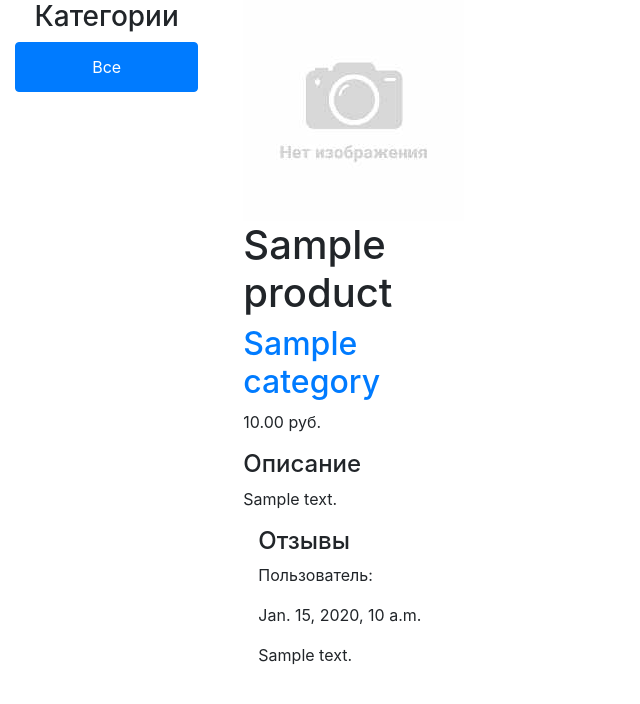
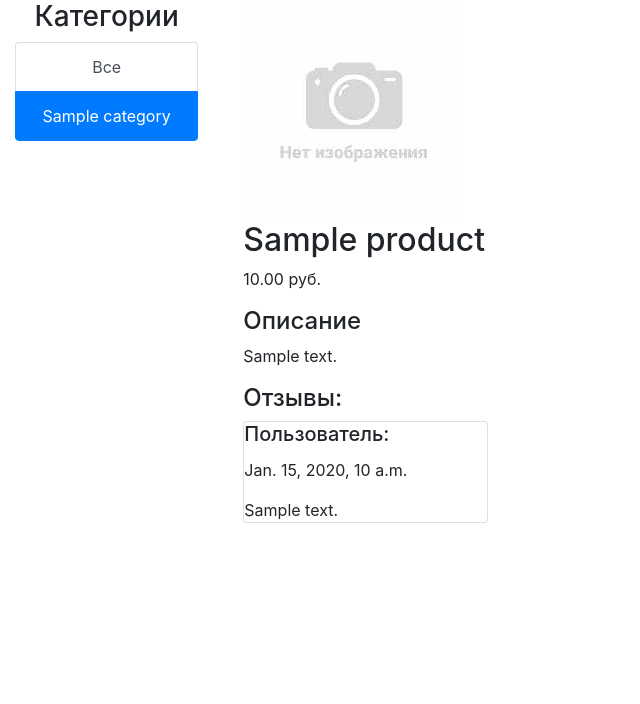
Before and after one commit to DenisDenis2015/simpleDjangoStore, a Django app: a page that uses shopApp/shop/templates/shop/index.html in a window 1280 px wide. Shown: the part 48-752 px from the top of the page, without its empty margins (0-640 px from the left). Run offline with Django 3.2, Linux system fonts and the light colour scheme; tables that the repository leaves empty hold one stand-in row (values such as "Sample post"); some libraries are stand-ins or nearby versions.

Commit message:
selected category in details page fix

```diff
--- a/shopApp/shop/templates/shop/category/category.html
+++ b/shopApp/shop/templates/shop/category/category.html
@@ -6,7 +6,10 @@
             Все
         </a>
         {% for cat in categories %}
-        <a {% if category.slug == cat.slug %} class="list-group-item list-group-item-action active" {% endif %} class="list-group-item list-group-item-action"
+        <a {% if cat.name == category.name %}
+                class="list-group-item list-group-item-action active"
+           {% endif %}
+             class="list-group-item list-group-item-action"
              href="{{ cat.get_absolute_url }}">{{ cat.name }}
         </a>
         {% endfor %}
--- a/shopApp/shop/templates/shop/index.html
+++ b/shopApp/shop/templates/shop/index.html
@@ -17,12 +17,12 @@
 <body>
     <div class="container-fluid">
         <section id="header" class="text-center">
-            <div class="top container">
+            <div>
                 Мой Онлайн-Магазин
             </div>
-            <div class="top-bl">
-                <div class="container">
-                    <div class="cart">Ваша корзина пуста</div>
+            <div>
+                <div>
+                    <div>Ваша корзина пуста</div>
                 </div>
             </div>
         </section>
@@ -30,7 +30,7 @@
             <section id="category" class="col-md-2 text-center">
                 {% include "shop/category/category.html" %}
             </section>
-            <section id="content row" class="col-md-8">
+            <section id="content" class="col-md-8">
                 {% block content %}{% endblock %}
             </section>
         </div>
--- a/shopApp/shop/templates/shop/product/detail.html
+++ b/shopApp/shop/templates/shop/product/detail.html
@@ -4,14 +4,14 @@
 {{ product.name }}
 {% endblock %}
 {% block content %}
-<div class="product-detail">
+<div>
     <div class="col-sm-4">
-        <img src="{% if product.image %}{{ product.image.url }}{% else %}{% static "img/no-image.jpg"%}{% endif %}"
+        <img src="{% if product.image %}{{ product.image.url }}{% else %}{% static 'img/no-image.jpg'%}{% endif %}"
              class="img-responsive">
     </div>
     <div class="col-sm-4">
-        <h1>{{ product.name }}</h1>
-        <h2><a href="{{ product.category.get_absolute_url }}">{{ product.category }}</a></h2>
+        <h2>{{ product.name }}</h2>
+        <!--<h2><a href="{{ product.category.get_absolute_url }}">{{ product.category }}</a></h2>-->
         <div>
             <p class="price">
                 {{ product.price }} руб.
@@ -23,10 +23,12 @@
              </span>
             </div>
         </div>
-        <div class="container">
-            <h4>Отзывы</h4>
+        {% if product_comments %}
+        <div>
+            <h4>Отзывы:</h4>
             {% for comment in product_comments %}
-            <p>Пользователь:</p>
+            <div class="card">
+                <h5 class="card-title">Пользователь:</h5>
                 <p>{{comment.created}}</p>
                 <span>
                     {{ comment.comment }}
@@ -34,5 +36,7 @@
                 {% endfor %}
             </div>
         </div>
+        {% endif %}
+    </div>
 </div>
 {% endblock %}
--- a/shopApp/shop/views.py
+++ b/shopApp/shop/views.py
@@ -21,7 +21,11 @@ def ProductList(request, category_slug=None):
 def ProductDetail(request, id, slug):
     product = get_object_or_404(Product, id=id, slug=slug, available=True)
     product_comments = ProductComment.objects.filter(product_id=id).order_by('-created')
+    categories = Category.objects.all()
+    category = get_object_or_404(Category, id=product.category_id)
     return render(request, 'shop/product/detail.html', {
         'product': product,
-        'product_comments' : product_comments
+        'product_comments' : product_comments,
+        'categories': categories,
+        'category': category,
     })
```
Also changed, not shown: shopApp/shop/templates/shop/product/list.html (+12 -9 lines). Lines whose indentation alone changed are shown as unchanged.
